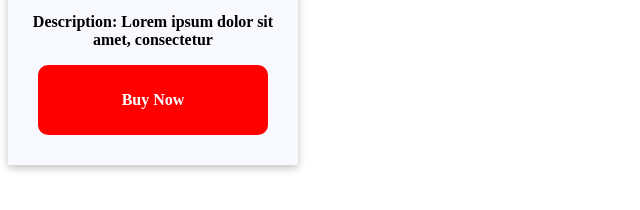
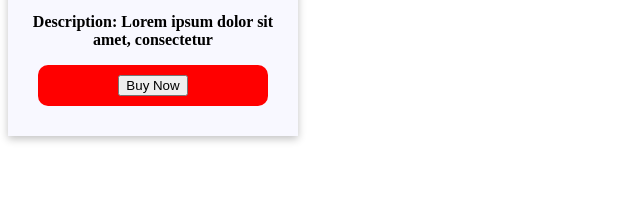
Before and after one commit to acciojob/pricing-card-VarunKandakatla, a website: page main.html in a window 1280 px wide. Shown: the part 318-528 px from the top of the page, without its empty margins (0-640 px from the left). Drawn offline with Linux system fonts and the light colour scheme.

Commit message:
created a submission

```diff
--- a/main.html
+++ b/main.html
@@ -23,7 +23,7 @@
 		</div>
 
 		<div id="btn" >
-			<p >Buy Now</p>
+			<button>Buy Now</button>
 		</div>
 	</div>
     <script type="text/javascript" src="./script.js">
--- a/styles.css
+++ b/styles.css
@@ -19,7 +19,6 @@ img{
 
 #btn{
 	background-color:red;
-/* 	width:fit-content; */
 	color:white;
 	padding:10px;
 	text-align:center;
```
